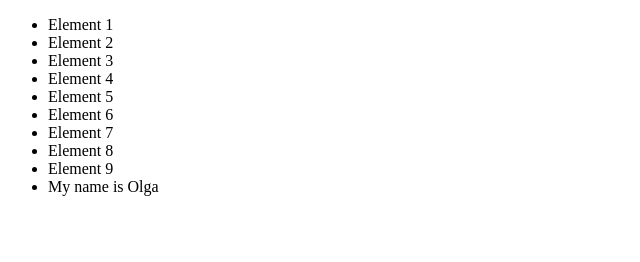
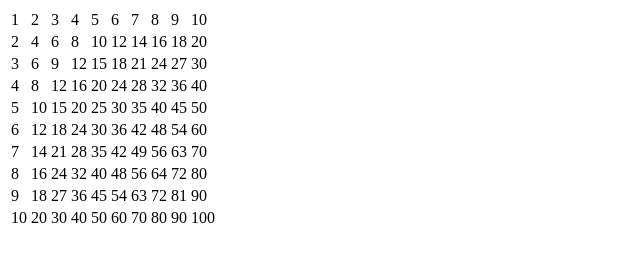
Before and after one commit to OlgaSenko22/DOM_basic_dz-main2, a website: page index.html in a window 1280 px wide. Shown: the whole page, without its empty margins (0-640 px from the left). Drawn offline with Linux system fonts and the light colour scheme.

Commit message:
dom_project43

```diff
--- a/index.html
+++ b/index.html
@@ -6,18 +6,18 @@
 </head>
 <body>
 
-    <ul id="ulId" class="ulClass" data-custom="custom value" data-dog-tail="Hello dog tail">
-        <li>Element 1</li>
-        <li>Element 2</li>
-        <li>Element 3</li>
-        <li>Element 4</li>
-        <li>Element 5</li>
-        <li>Element 6</li>
-        <li>Element 7</li>
-        <li>Element 8</li>
-        <li>Element 9</li>
-        <li>Element 10</li>
-    </ul>
+<!--    <ul id="ulId" class="ulClass" data-custom="custom value" data-dog-tail="Hello dog tail">-->
+<!--        <li>Element 1</li>-->
+<!--        <li>Element 2</li>-->
+<!--        <li>Element 3</li>-->
+<!--        <li>Element 4</li>-->
+<!--        <li>Element 5</li>-->
+<!--        <li>Element 6</li>-->
+<!--        <li>Element 7</li>-->
+<!--        <li>Element 8</li>-->
+<!--        <li>Element 9</li>-->
+<!--        <li>Element 10</li>-->
+<!--    </ul>-->
 
 <script src="js/solution.js"></script>
 </body>
--- a/js/solution.js
+++ b/js/solution.js
@@ -1,21 +1,17 @@
 "use strict";
-const ul = document.querySelector('ul');
-const arrAttribute = [];
-const arrValue = [];
-for(const value of ul.attributes) {
-    arrValue.push(value.value);
+const table = document.createElement('table');
+table.setAttribute('main-table', '')
+const rows = 10;
+const cols = 10;
+for(let i = 1; i <= rows; i++) {
+    const row = document.createElement('tr');
+    for(let j = 1; j <= cols; j++) {
+        const col = document.createElement('td');
+        let mult = i * j;
+        let result = document.createTextNode(mult);
+        col.appendChild(result);
+        row.appendChild(col);
+    }
+    table.appendChild(row);
 }
-console.log(arrValue);
-for(const list of ul.attributes) {
-    arrAttribute.push(list);
-}
-console.log(arrAttribute);
-const liLast = document.querySelectorAll('li');
-const lastLength = liLast[liLast.length - 1];
-lastLength.textContent = 'My name is Olga';
-console.log(lastLength);
-const firstElement = document.querySelector('li');
-firstElement.setAttribute('data-my-name', 'Olga');
-console.log(firstElement);
-ul.removeAttribute('data-dog-tail');
-console.log(ul);
+document.body.appendChild(table);
```
Also changed, not shown: ReadMe.md, css/style.css (added).
